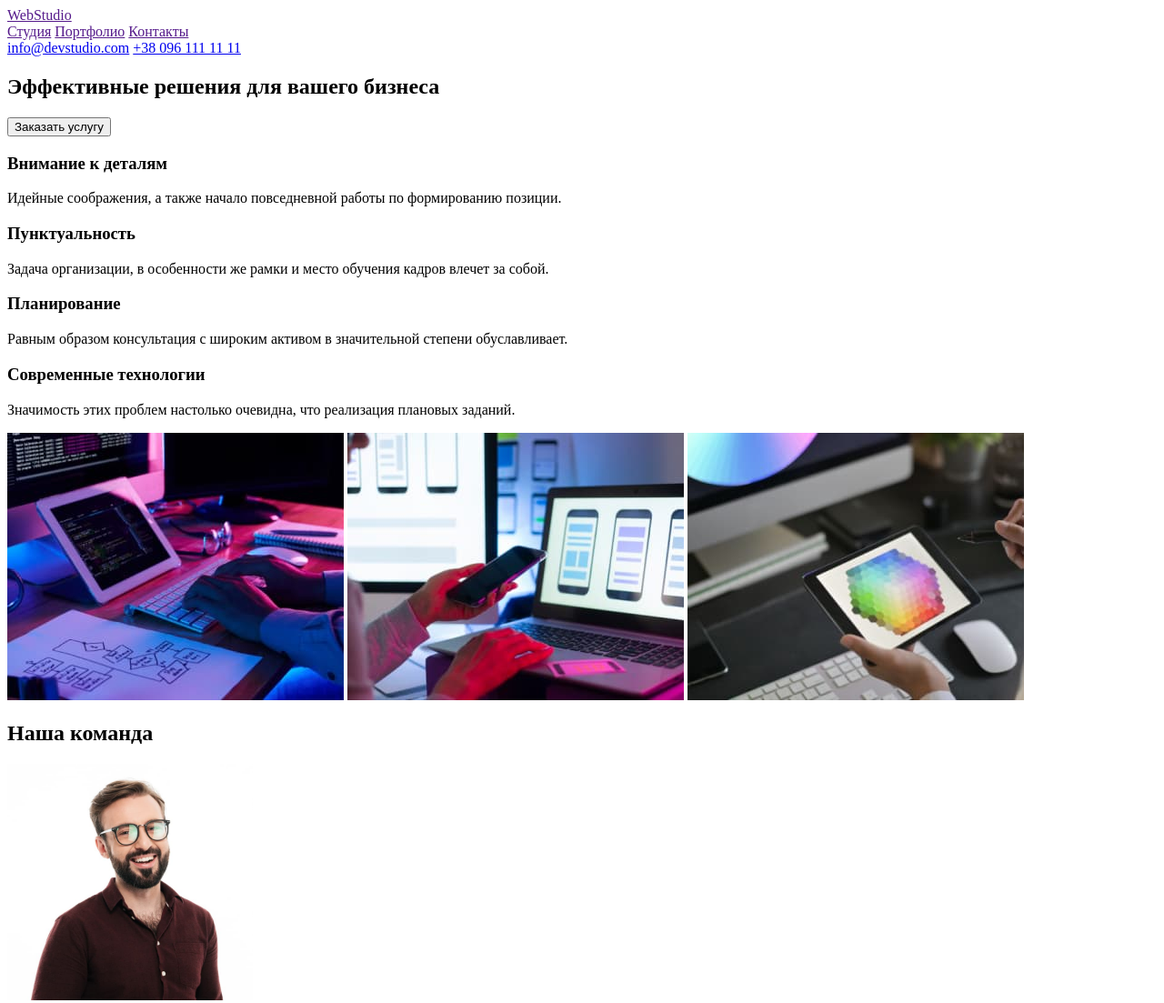
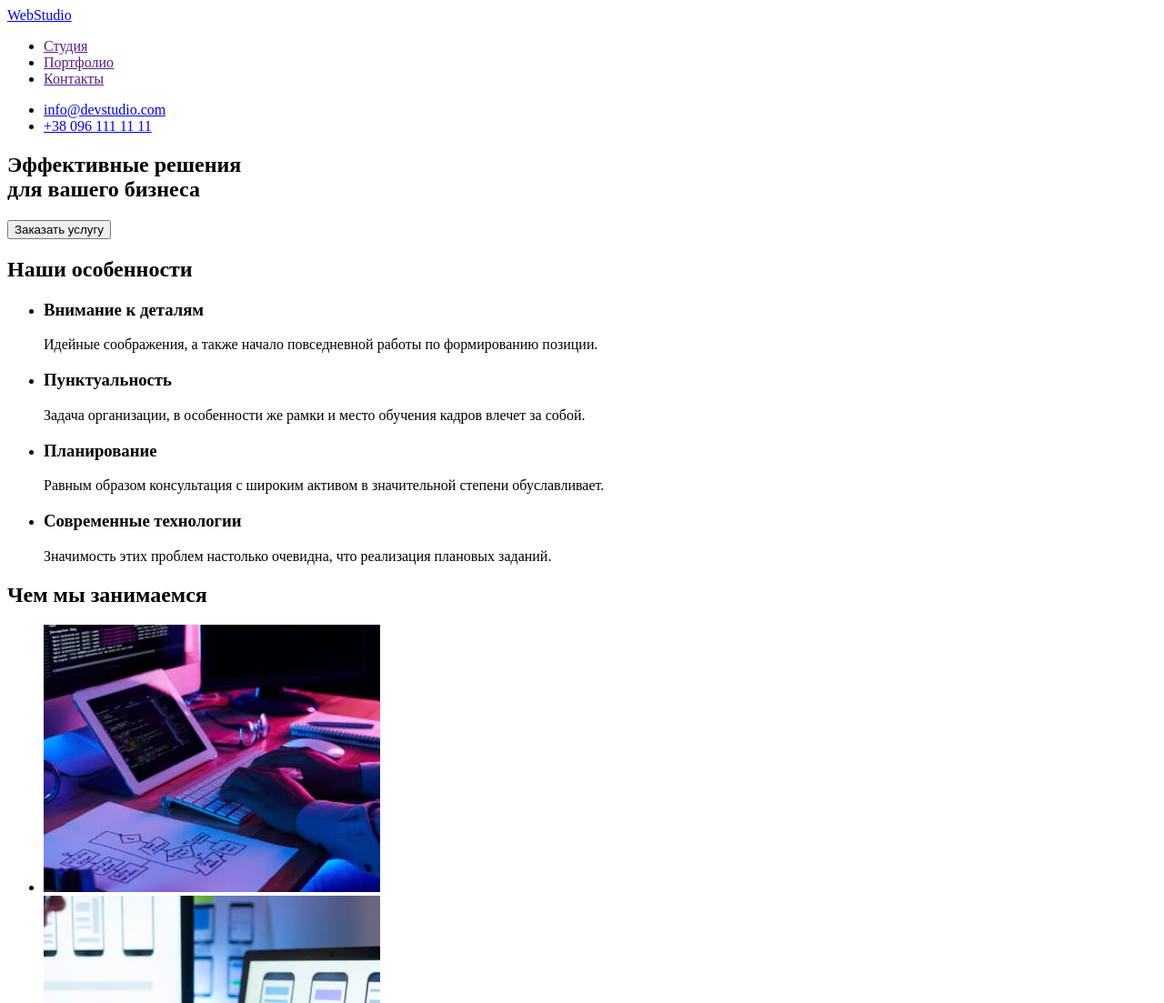
Before and after one commit to oliarosiak/goit-markup-hw-01, a plain HTML site: page index.html in a window 1280 px wide. Shown: the top 1103 px of the page at 91% size. Drawn offline with Linux system fonts and the light colour scheme.

Commit message:
Додає 2 чорновий варіант ДЗ #1

```diff
--- a/index.html
+++ b/index.html
@@ -1,5 +1,5 @@
 <!DOCTYPE html>
-<html lang="en">
+<html lang="ru">
 
 <head>
     <meta charset="UTF-8">
@@ -11,62 +11,85 @@
 <body>
     <!--Page header-->
     <header>
-        <!--Logo is link-->
-        <a href="">WebStudio</a>
-
         <!--Main navigation-->
         <nav>
-            <a href="">Студия</a>
-            <a href="">Портфолио</a>
-            <a href="">Контакты</a>
+            <!--Logo is link-->
+            <a href="/">WebStudio</a>
+
+            <!--Navigation to other pages-->
+            <ul>
+                <li><a href="">Студия</a></li>
+                <li><a href="">Портфолио</a></li>
+                <li><a href="">Контакты</a></li>
+            </ul>
         </nav>
 
         <!--Contacts information-->
-        <a href="mailto:info@devstudio.com">info@devstudio.com</a>
-        <a href="tel:+380961111111">+38 096 111 11 11</a>
+        <ul>
+            <li><a href="mailto:info@devstudio.com">info@devstudio.com</a></li>
+            <li><a href="tel:+380961111111">+38 096 111 11 11</a></li>
+        </ul>
 
     </header>
 
     <!--Main content-->
     <main>
-        <!--Head block with button-->
-        <article>
-            <h1>Эффективные решения для вашего бизнеса</h1>
+        <!--Hero block with button-->
+        <section>
+            <h1>Эффективные решения <br />
+                для вашего бизнеса</h1>
             <button type="button">Заказать услугу</button>
-        </article>
+        </section>
+
 
         <!--About company-->
         <section>
+            <h2>Наши особенности</h2>
+            <ul>
                 <!--Information feature 1-->
-            <div>
+                <li>
                     <h3>Внимание к деталям</h3>
                     <p>Идейные соображения, а также начало повседневной работы по формированию позиции.</p>
-            </div>
+                </li>
+
                 <!--Information feature 2-->
-            <div>
+                <li>
                     <h3>Пунктуальность</h3>
                     <p>Задача организации, в особенности же рамки и место обучения кадров влечет за собой.</p>
-            </div>
+                </li>
+
                 <!--Information feature 3-->
-            <div>
+                <li>
                     <h3>Планирование</h3>
                     <p>Равным образом консультация с широким активом в значительной степени обуславливает.</p>
-            </div>
+                </li>
+
                 <!--Information feature 4-->
-            <div>
+                <li>
                     <h3>Современные технологии</h3>
                     <p>Значимость этих проблем настолько очевидна, что реализация плановых заданий.</p>
-            </div>
+                </li>
+            </ul>
+
+        </section>
 
         <!--About work block-->
-            <div>
+        <section>
+            <h2>Чем мы занимаемся</h2>
+            <ul>
                 <!--Box 1 image-->
-                <img src="images/box-1-img.jpg" alt="Разработка структуры сайтов" width="370" height="294">
+                <li>
+                    <img src="./images/box-1-img.jpg" alt="Разработка структуры сайтов" width="370" height="294">
+                </li>
                 <!--Box 2 image-->
-                <img src="images/box-2-img.jpg" alt="Создание дизайна сайтов" width="370" height="294">
+                <li>
+                    <img src="./images/box-2-img.jpg" alt="Создание дизайна сайтов" width="370" height="294">
+                </li>
                 <!--Box 3 image-->
-                <img src="images/box-3-img.jpg" alt="Стилистичиское оформление сайтов" width="370" height="294">
-            </div>
+                <li>
+                    <img src="./images/box-3-img.jpg" alt="Стилистичиское оформление сайтов" width="370" height="294">
+                </li>
+            </ul>
 
         </section>
 
@@ -76,26 +99,26 @@
             <h2>Наша команда</h2>
             <!--team card 1 Igor-->
             <div>
-                <img src="images/team-card1.jpg" alt="фото Игоря Демьяненко" width="270" height="260">
+                <img src="./images/team-card1.jpg" alt="фото Игоря Демьяненко" width="270" height="260">
                 <p>Игорь Демьяненко</p>
                 <p>Product Designer</p>
 
             </div>
             <!--team card 2 Olga-->
             <div>
-                <img src="images/team-card2.jpg" alt="фото Ольги Репиной" width="270" height="260">
+                <img src="./images/team-card2.jpg" alt="фото Ольги Репиной" width="270" height="260">
                 <p>Ольга Репина</p>
                 <p>Frontend Developer</p>
             </div>
             <!--team card 3 Nikolay-->
             <div>
-                <img src="images/team-card3.jpg" alt="фото Николая Тарасова" width="270" height="260">
+                <img src="./images/team-card3.jpg" alt="фото Николая Тарасова" width="270" height="260">
                 <p>Николай Тарасов</p>
                 <p>Marketing</p>
             </div>
             <!--team card 4 Mykhail-->
             <div>
-                <img src="images/team-card4.jpg" alt="фото Михаила Ермакова" width="270" height="260">
+                <img src="./images/team-card4.jpg" alt="фото Михаила Ермакова" width="270" height="260">
                 <p>Михаил Ермаков</p>
                 <p>UI Designer</p>
             </div>
@@ -107,10 +130,14 @@
         <!--Address-->
         <p>WebStudio</p>
         <address>
-            г. Киев, пр-т Леси Украинки, 26 <br>
+            г. Киев, пр-т Леси Украинки, 26
+        </address>
+        <address>
             <a href="mailto:info@example.com">info@example.com</a><br>
             <a href="tel:+380991111111">+38 099 111 11 11</a>
         </address>
+
+
     </footer>
 
 </body>
```
Lines whose indentation alone changed are shown as unchanged.
